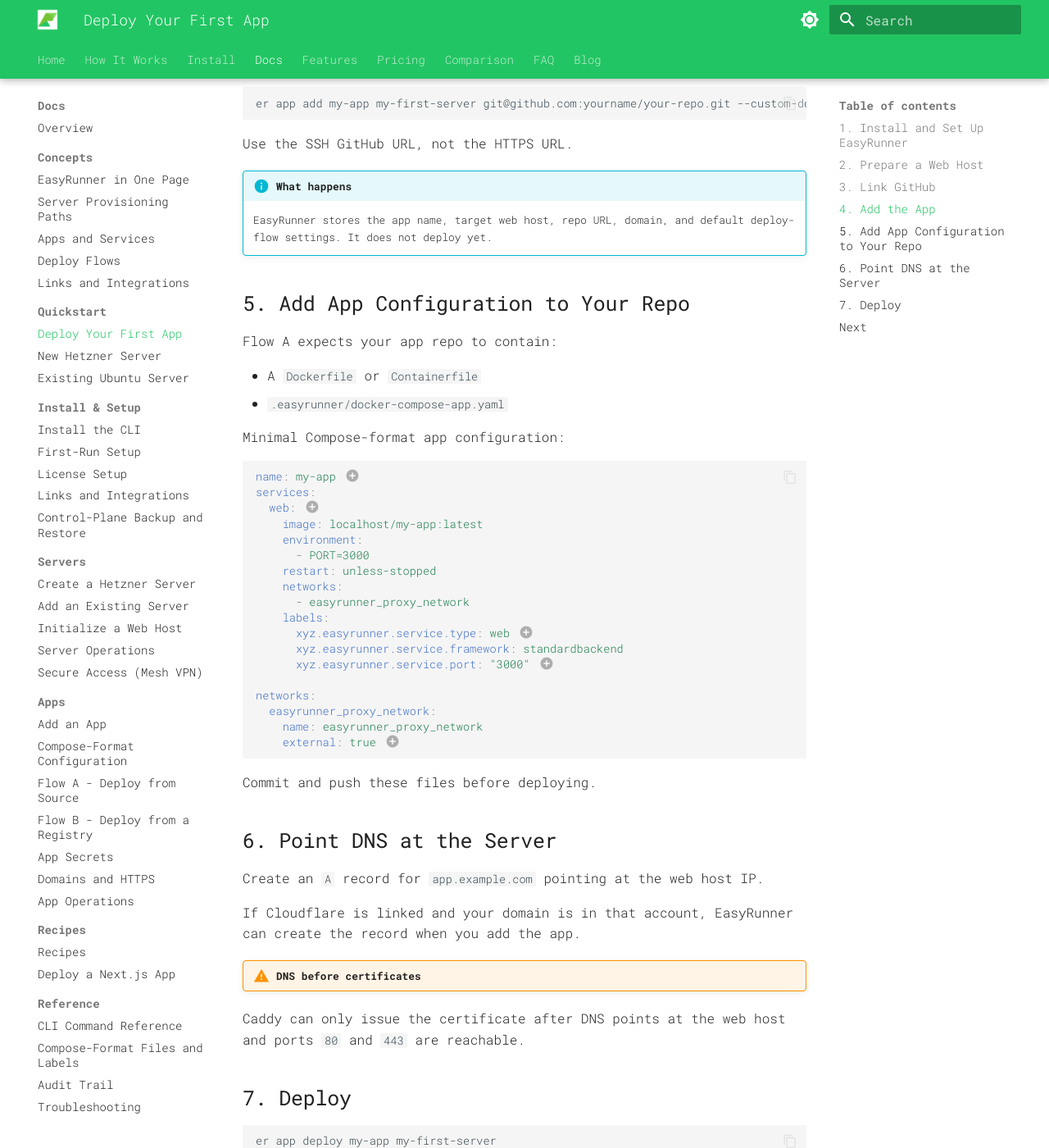
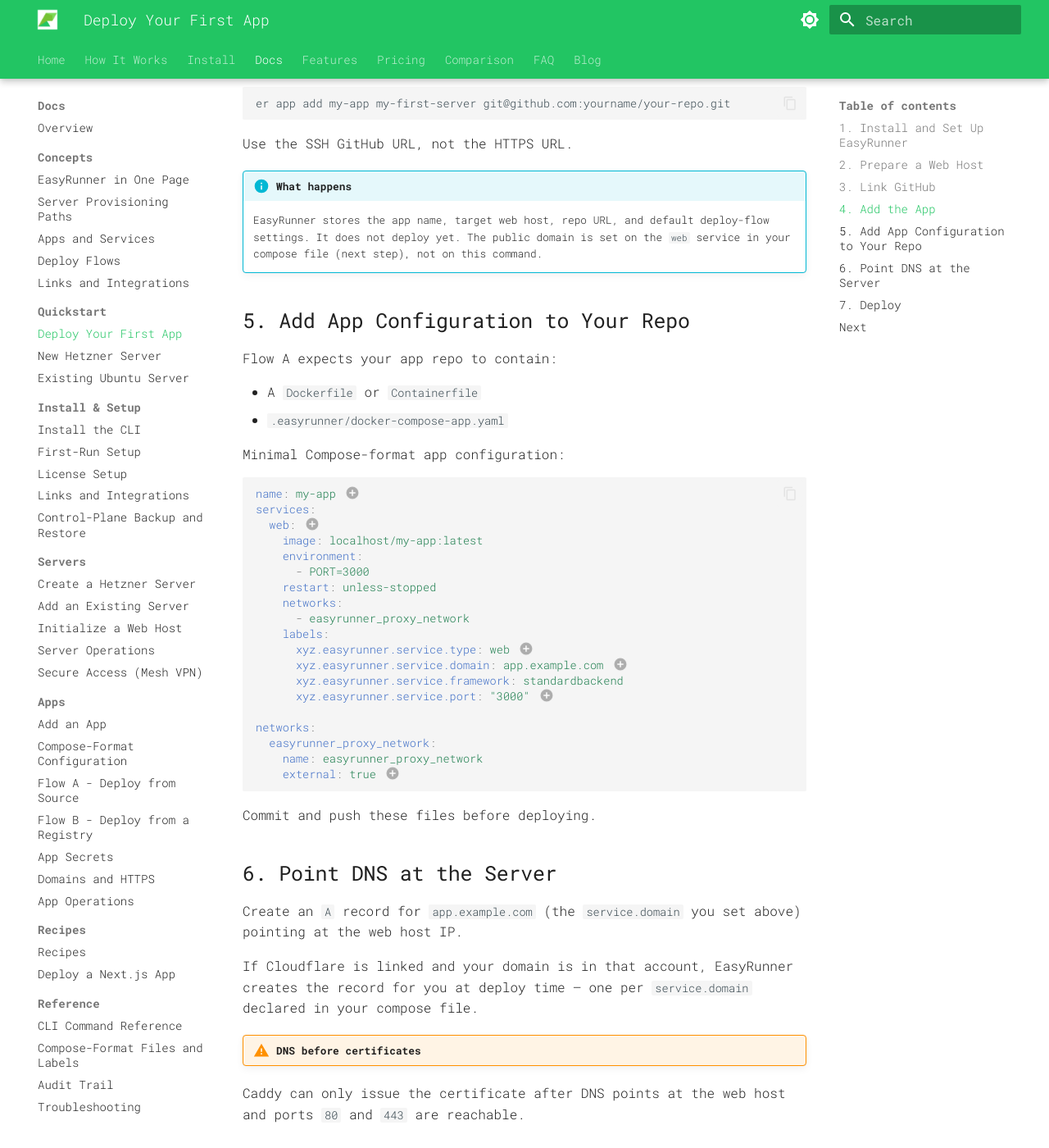
Before and after one commit to janaka/easyrunner-docs, an MkDocs documentation site: the page built from docs/user-docs/quickstart/first-app.md, in a window 1280 px wide and 1400 px high, scrolled down 2072 px. Shown: the whole window at 82% size. Built offline with MkDocs 1.6.1 and Material for MkDocs 9.7.7, drawn with Linux system fonts in a browser that asks for light colours; some web fonts are replaced.

Commit message:
docs(guides): update quickstart and Next.js recipe for service.domain
Drop `--custom-domain` from the first-app and Next.js walkthroughs, set
the public domain via the `xyz.easyrunner.service.domain` label in the
compose examples, and note that Cloudflare DNS is now provisioned at
deploy time.

Co-Authored-By: Claude Opus 4.8 (1M context) <noreply@anthropic.com>

````diff
--- a/docs/user-docs/quickstart/first-app.md
+++ b/docs/user-docs/quickstart/first-app.md
@@ -82,13 +82,15 @@ EasyRunner uses this link to create repository-specific deploy keys for Flow A d
 ## 4. Add the App
 
 ```bash
-er app add my-app my-first-server git@github.com:yourname/your-repo.git --custom-domain app.example.com
+er app add my-app my-first-server git@github.com:yourname/your-repo.git
 ```
 
 Use the SSH GitHub URL, not the HTTPS URL.
 
 !!! info "What happens"
-    EasyRunner stores the app name, target web host, repo URL, domain, and default deploy-flow settings. It does not deploy yet.
+    EasyRunner stores the app name, target web host, repo URL, and default
+    deploy-flow settings. It does not deploy yet. The public domain is set on the
+    `web` service in your compose file (next step), not on this command.
 
 ## 5. Add App Configuration to Your Repo
 
@@ -111,28 +113,30 @@ services:
       - easyrunner_proxy_network
     labels:
       xyz.easyrunner.service.type: web # (3)!
+      xyz.easyrunner.service.domain: app.example.com # (4)!
       xyz.easyrunner.service.framework: standardbackend
-      xyz.easyrunner.service.port: "3000" # (4)!
+      xyz.easyrunner.service.port: "3000" # (5)!
 
 networks:
   easyrunner_proxy_network:
     name: easyrunner_proxy_network
-    external: true # (5)!
+    external: true # (6)!
 ```
 
 1. Use an app-specific project name in the Compose-format file.
 2. This service entry is the public web process.
 3. Marks the service as publicly routable through Caddy.
-4. Must match the port your app listens on inside the container.
-5. Connects the service to EasyRunner's proxy network.
+4. The public domain Caddy routes to this service. DNS for it is provisioned at deploy time.
+5. Must match the port your app listens on inside the container.
+6. Connects the service to EasyRunner's proxy network.
 
 Commit and push these files before deploying.
 
 ## 6. Point DNS at the Server
 
-Create an `A` record for `app.example.com` pointing at the web host IP.
+Create an `A` record for `app.example.com` (the `service.domain` you set above) pointing at the web host IP.
 
-If Cloudflare is linked and your domain is in that account, EasyRunner can create the record when you add the app.
+If Cloudflare is linked and your domain is in that account, EasyRunner creates the record for you at deploy time — one per `service.domain` declared in your compose file.
 
 !!! warning "DNS before certificates"
   Caddy can only issue the certificate after DNS points at the web host and ports `80` and `443` are reachable.
````
Also changed, not shown: docs/user-docs/recipes/nextjs.md (+10 -7 lines).
